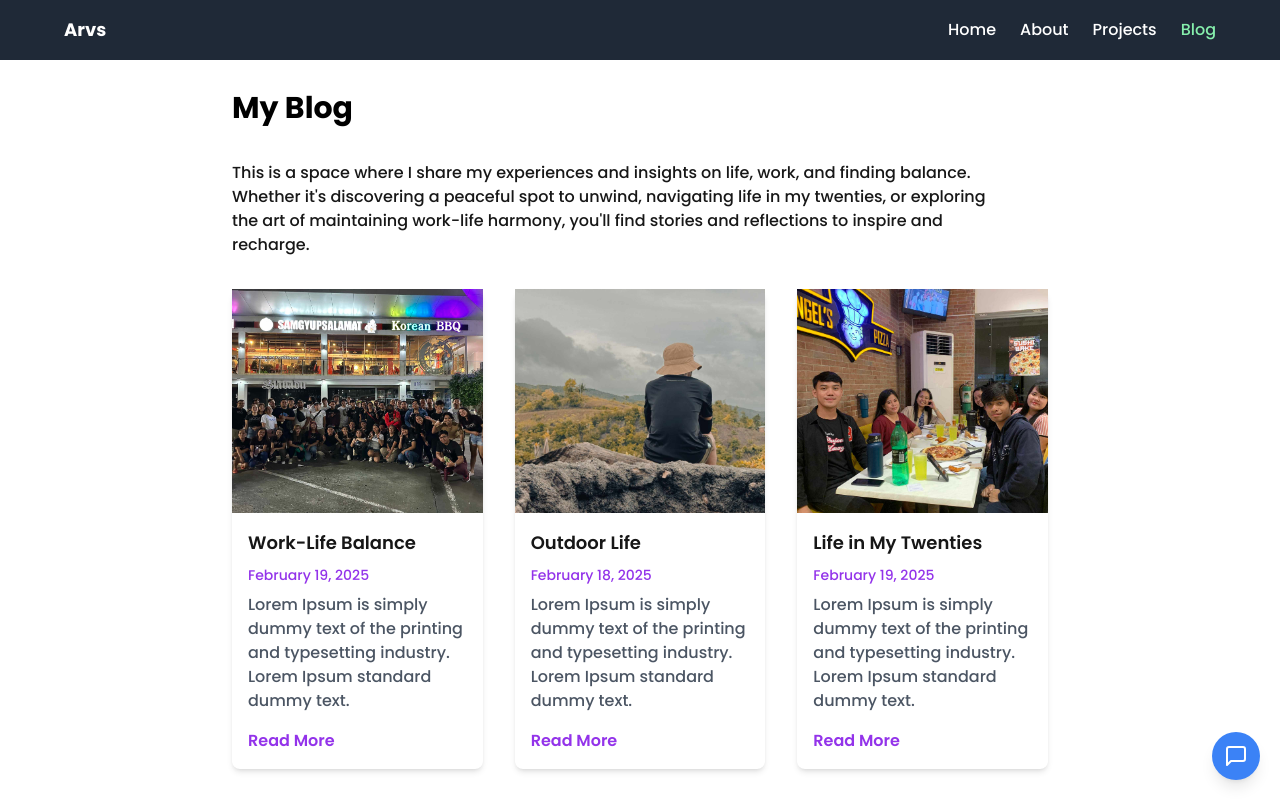
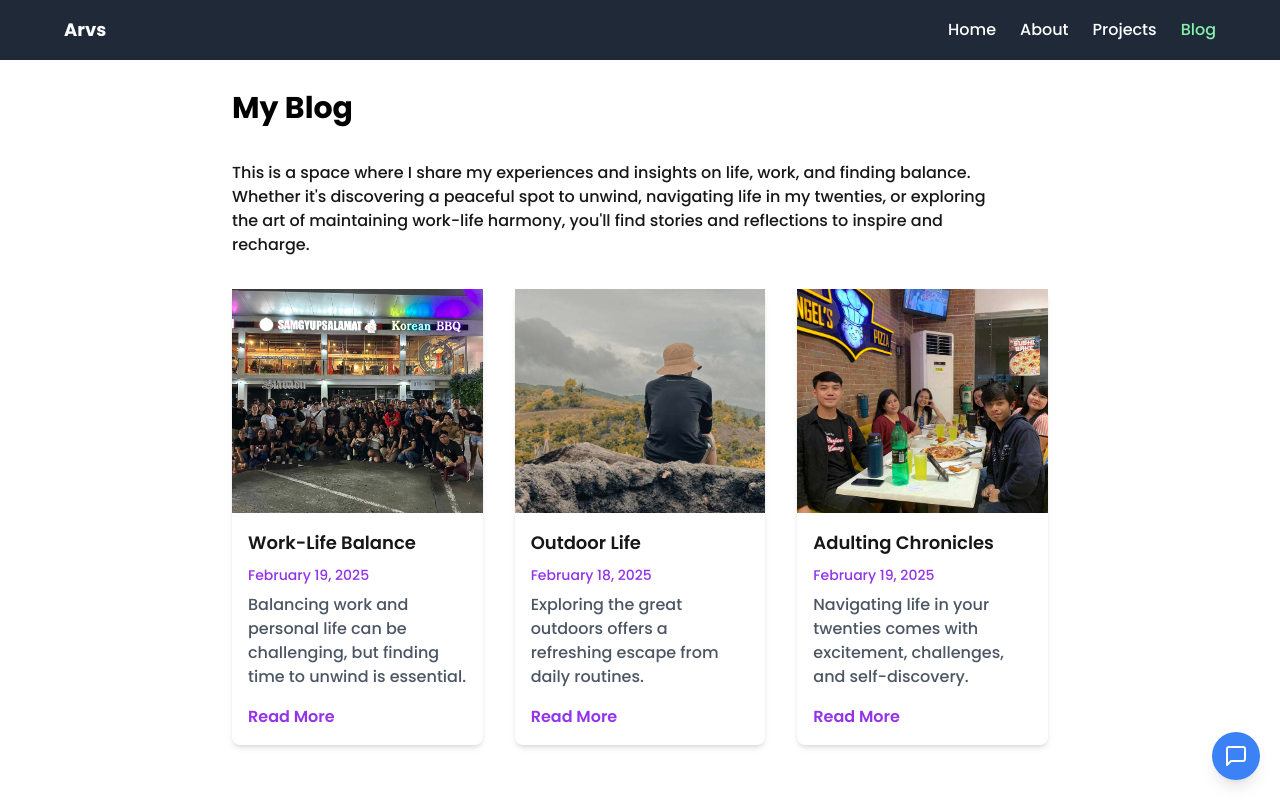
Before and after one commit to Arvin-tech/my-portfolio, a Next.js app: page /blog in a window 1280 px wide. Built offline with nearby package versions, Linux system fonts and the light colour scheme.

Commit message:
blog - update dummy text contents, projects content update

```diff
--- a/src/app/blog/[id]/page.tsx
+++ b/src/app/blog/[id]/page.tsx
@@ -9,36 +9,36 @@ import "swiper/css";
 import "swiper/css/pagination";
 
 const posts = [
-  // {
-  //   id: "1",
-  //   title: "Welcome to My Blog!",
-  //   content: "Lorem ipsum dolor sit amet is a well-known placeholder text used in the printing and typesetting industry. It has been the standard dummy text since the 1500s when an unknown printer scrambled a galley of type to make a type specimen book.",
-  //   date: "February 17, 2025",
-  //   photoUrl: ["/images/blog_thumbnails/blog.jpg", "/images/blog_thumbnails/blog.jpg"],
-  // },
   {
-    id: "2",
-    title: "Work-Life Balance",
-    content: [
-        "Lorem ipsum dolor sit amet is a well-known placeholder text used in the printing and typesetting industry.",
-        "It has been the standard dummy text since the 1500s when an unknown printer scrambled a galley of type to make a type specimen book.",
-        "This is the third paragraph, which will only appear if it exists in the content array."
+    "id": "2",
+    "title": "Work-Life Balance",
+    "content": [
+    "Work-life balance is something my company strongly upholds, and over time, I’ve embraced it as part of my routine.",
+    "Beyond work, we engage in various activities to keep life fun and fulfilling. We play basketball, compete in online games, and even go on outdoor adventures together. These activities not only help us relax but also strengthen our team bond.",
+    "Taking breaks and making time for personal growth and social activities has been a game-changer for me. Whether it's through sports, gaming, or simply unwinding with friends, I’ve learned that balance is key to staying productive and happy."
     ],
-    date: "February 19, 2025",
-    photoUrl: [
+    "date": "February 19, 2025",
+    "photoUrl": [
       "/images/work/koda-samgyup.jpg",
       "/images/work/koda-somac.jpg",
       "/images/outdoors/kanirag-group.jpg",
       "/images/work/koda-xmas.jpg",
       "/images/work/catmon-group.jpg"
-    ],
+    ]
   },
   {
-    id: "3",
-    title: "Outdoor Life",
-    content: "Lorem ipsum dolor sit amet is a well-known placeholder text used in the printing and typesetting industry. It has been the standard dummy text since the 1500s when an unknown printer scrambled a galley of type to make a type specimen book.",
-    date: "February 18, 2025",
-    photoUrl: [
+    "id": "3",
+    "title": "Outdoor Life",
+    "content": [
+      "The mountain is calling! My outdoor adventures began in 2023 with friends. We started our journey by hiking to Cebu's Starbuks Trail. Approximately just a 45-minute hike from Paseo Arcenas in Banawa, the famous Starbuks trail offers hikers a spectacular view of the sunrise over the city of Cebu.",
+      "After that, we took on a bigger challenge at Spartan Trail. The trek was tough, with rocky paths and steep climbs, but the view at the top was breathtaking.",
+      "After conquering Spartan, we set our sights on Mt. Kanirag, located in the highlands of Cebu City. This mountain offers breathtaking views and a rewarding climb.",
+      "Lataban Hills was another exciting trek, featuring rolling hills and open landscapes that gave us a different kind of adventure which tested our endurance with long trails and sunny weather.",
+      "Mt. Kapayas in Catmon Cebu was our recent stop and one of the most challenging parts was the 'Face the Wall' section, a steep rock ascent that required careful footing and upper body strength to climb. The journey was tough, but the untouched beauty of the place made it all worth it",
+      "I also hiked alone to push my limits and understand my endurance better. Solo hiking taught me patience, resilience, and appreciation for the outdoors."
+    ],
+    "date": "February 18, 2025",
+    "photoUrl": [
       "/images/outdoors/kanirag.jpg",
       "/images/outdoors/kaniraghike.jpg",
       "/images/outdoors/kanirag-hike-rock.jpg",
@@ -48,24 +48,27 @@ const posts = [
       "/images/outdoors/camp-adela-solo.jpg",
       "/images/outdoors/latabanhike.jpg",
       "/images/outdoors/catmonhike.jpg"
-
-    ],
+    ]
   },
   {
-    id: "4",
-    title: "Life in My Twenties",
-    content: "Lorem ipsum dolor sit amet is a well-known placeholder text used in the printing and typesetting industry. It has been the standard dummy text since the 1500s when an unknown printer scrambled a galley of type to make a type specimen book.",
-    date: "February 19, 2025",
-    photoUrl: [
+    "id": "4",
+    "title": "Adulting Chronicles",
+    "content": [
+      "Adulting is a journey of responsibilities, from managing finances to balancing work and personal life.",
+      "Spending time with friends during team dinners and celebrations makes the journey easier and more enjoyable.",
+      "The reality of bills, career growth, and maintaining relationships is challenging, but with the right mindset, it's a rewarding experience."
+    ],
+    "date": "February 19, 2025",
+    "photoUrl": [
       "/images/friends/team_dinner.jpg",
       "/images/friends/halloween.jpg",
       "/images/friends/angels_pizza.jpg",
       "/images/friends/dohera.jpg",
       "/images/friends/boys_pizza.jpg"
-    ],
-  },
+    ]
+  }
+];
 
-];
 
 export default function BlogPostPage() {
   const { id } = useParams();
--- a/src/app/blog/page.tsx
+++ b/src/app/blog/page.tsx
@@ -14,21 +14,21 @@ const posts = [
   {
     id: 2,
     title: "Work-Life Balance",
-    excerpt: "Lorem Ipsum is simply dummy text of the printing and typesetting industry. Lorem Ipsum standard dummy text.",
+    excerpt: "Balancing work and personal life can be challenging, but finding time to unwind is essential.",
     date: "February 19, 2025",
     photoUrl: "/images/work/koda-samgyup.jpg",
   },
   {
     id: 3,
     title: "Outdoor Life",
-    excerpt: "Lorem Ipsum is simply dummy text of the printing and typesetting industry. Lorem Ipsum standard dummy text.",
+    excerpt: "Exploring the great outdoors offers a refreshing escape from daily routines.",
     date: "February 18, 2025",
     photoUrl: "/images/outdoors/catmon.jpg",
   },
   {
     id: 4,
-    title: "Life in My Twenties",
-    excerpt: "Lorem Ipsum is simply dummy text of the printing and typesetting industry. Lorem Ipsum standard dummy text.",
+    title: "Adulting Chronicles",
+    excerpt: "Navigating life in your twenties comes with excitement, challenges, and self-discovery.",
     date: "February 19, 2025",
     photoUrl: "/images/friends/angels_pizza.jpg",
   },
--- a/src/app/components/ProjectCard.tsx
+++ b/src/app/components/ProjectCard.tsx
@@ -31,9 +31,9 @@ export default function ProjectCard({
         {title}
       </h2>
       <p className="text-gray-600 dark:text-gray-400 mt-1">{description}</p>
-      <p className="text-sm font-semibold mt-2 text-gray-600 dark:text-gray-400">
+      {/* <p className="text-sm font-semibold mt-2 text-gray-600 dark:text-gray-400">
         Tech Stack: {techstack.join(", ")}
-      </p>
+      </p> */}
       <div className="mt-3 flex gap-4">
         <Link
           href={previewLink}
--- a/src/app/data/projects.ts
+++ b/src/app/data/projects.ts
@@ -26,7 +26,7 @@ export const projectDetails = [
     {
       title: "The DocSites",
       image: "/images/projects/thedocsites.png",
-      description: "TheDocSites offers The Best Affordable Website Templates for Dentists and Physicians. I developed custom website templates for dental and medical clients",
+      description: "TheDocSites offers The Best Affordable Website Templates for Dentists and Physicians.",
       techstack: ["PHP", "HTML", "CSS", "JavaScript"],
       previewLink: "https://www.docsites.com/",
       githubLink: "https://github.com/yourusername/qatest",
--- a/src/app/projects/page.tsx
+++ b/src/app/projects/page.tsx
@@ -7,7 +7,7 @@ export default function ProjectsPage() {
       <br /><br />
       <h1 className="text-2xl font-bold mb-4">Projects</h1>
       <p className="paragraph-color mb-6">
-        Here are some of the projects I have worked on, showcasing my skills in software testing, and web development. Each project highlights different technologies and my involvement in the project.
+        Here are some of the projects I have worked on, showcasing my skills in software testing, and web development.
       </p>
       <div className="grid grid-cols-1 md:grid-cols-2 lg:grid-cols-3 gap-6">
         {projectDetails.map((project) => (
```
